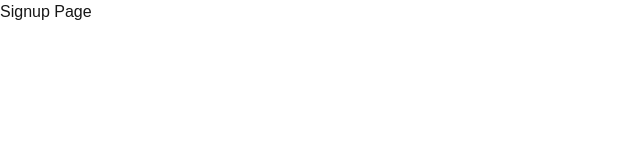
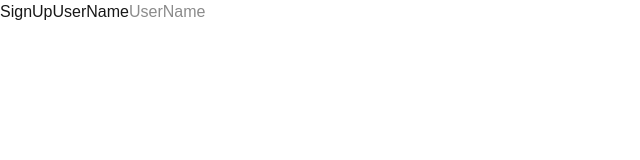
Before and after one commit to javarndalpas/AuthNextApp, a Next.js app: page /signup in a window 1280 px wide. Shown: the top 160 px of the page, without its empty margins (0-640 px from the left). Built offline with nearby package versions, Linux system fonts and the light colour scheme.

Commit message:
code to dev

```diff
--- a/src/app/api/users/signup/route.ts
+++ b/src/app/api/users/signup/route.ts
@@ -1,6 +1,6 @@
 export default function SignUp(){
 
     return(
-        <>
+        <>     </>
     )
 }
--- a/src/app/signup/page.tsx
+++ b/src/app/signup/page.tsx
@@ -1,9 +1,30 @@
-export default function SignUp() {
+import React from "react"
 
+export default function SignUpPage() {
+
+    const [user, setUser] = React.useState({
+        email: "",
+        password: "",
+        username: ""
+    })
+
+    const onSignUp = () => {
+
+    }
 
     return (
         <>
-            Signup Page
+            <div className="flex">
+                <h1>SignUp</h1>
+                <hr />
+                <label htmlFor="username">UserName</label>
+                <input type="text"
+                    id="username"
+                    value={user.username}
+                    onChange={(e) => setUser({ ...user, username: e.target.value })}
+                    placeholder="UserName"
+                />
+            </div>
         </>
     )
 }
--- /dev/null
+++ b/src/dbConfig/dbConfig.ts
@@ -0,0 +1,19 @@
+import mongoose from "mongoose";
+
+export async function Connect() {
+    try {
+        mongoose.connect(process.env.mongo_url!)
+        console.log("mongoDB Connected !!")
+        const connection = mongoose.connection;
+        connection.on('connected', () => {
+            console.log("MongoDB Connected successfully")
+        })
+        connection.on('error',(err)=>{
+            console.log("MongoDB connection Error.Make sure MongoDB is running", + err)
+            process.exit();
+        })
+    } catch (error) {
+        console.log("Somethingwent wrong")
+        console.error(error)
+    }
+}
```
